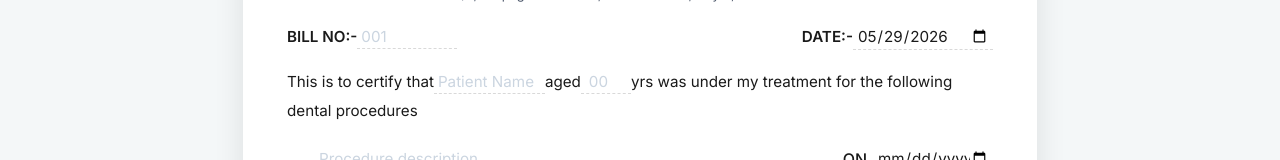
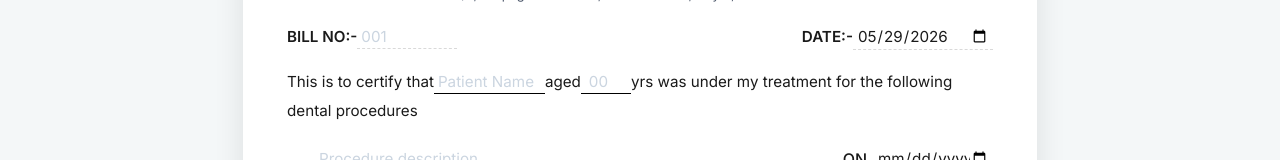
Before and after one commit to RisAhamed/Presciption-pad-Mohanas, a React (Vite) app: page / in a window 1280 px wide. Shown: the part 378-538 px from the top of the page. Built offline with nearby package versions, Linux system fonts and the light colour scheme.

Commit message:
fix: add border styling to patient name, age, and amount input fields for better visibility

```diff
--- a/src/App.css
+++ b/src/App.css
@@ -301,6 +301,12 @@ button {
 }
 .signature-label { font-weight: 600; font-size: 0.9rem; }
 
+#patientName,
+#patientAge,
+#amount {
+    border-bottom: 1px solid #000000;
+}
+
 /* ==================== PRINT ==================== */
 @media print {
     @page {
@@ -431,6 +437,11 @@ button {
         padding: 0 !important;
         overflow: hidden !important;
     }
+    #patientName,
+    #patientAge,
+    #amount {
+        border-bottom: 1px solid #000000 !important;
+    }
 }
 
 /* ==================== RESPONSIVE ==================== */
--- a/src/App.tsx
+++ b/src/App.tsx
@@ -293,7 +293,11 @@ function App() {
         const savedInputStyles: any[] = [];
         inputs.forEach((inp) => {
             savedInputStyles.push({ borderBottom: inp.style.borderBottom, background: inp.style.background });
-            inp.style.borderBottom = '1px solid transparent';
+            if (inp.id === 'patientName' || inp.id === 'patientAge' || inp.id === 'amount') {
+                inp.style.borderBottom = '1px solid #000000';
+            } else {
+                inp.style.borderBottom = '1px solid transparent';
+            }
             inp.style.background = 'transparent';
         });
 
```
